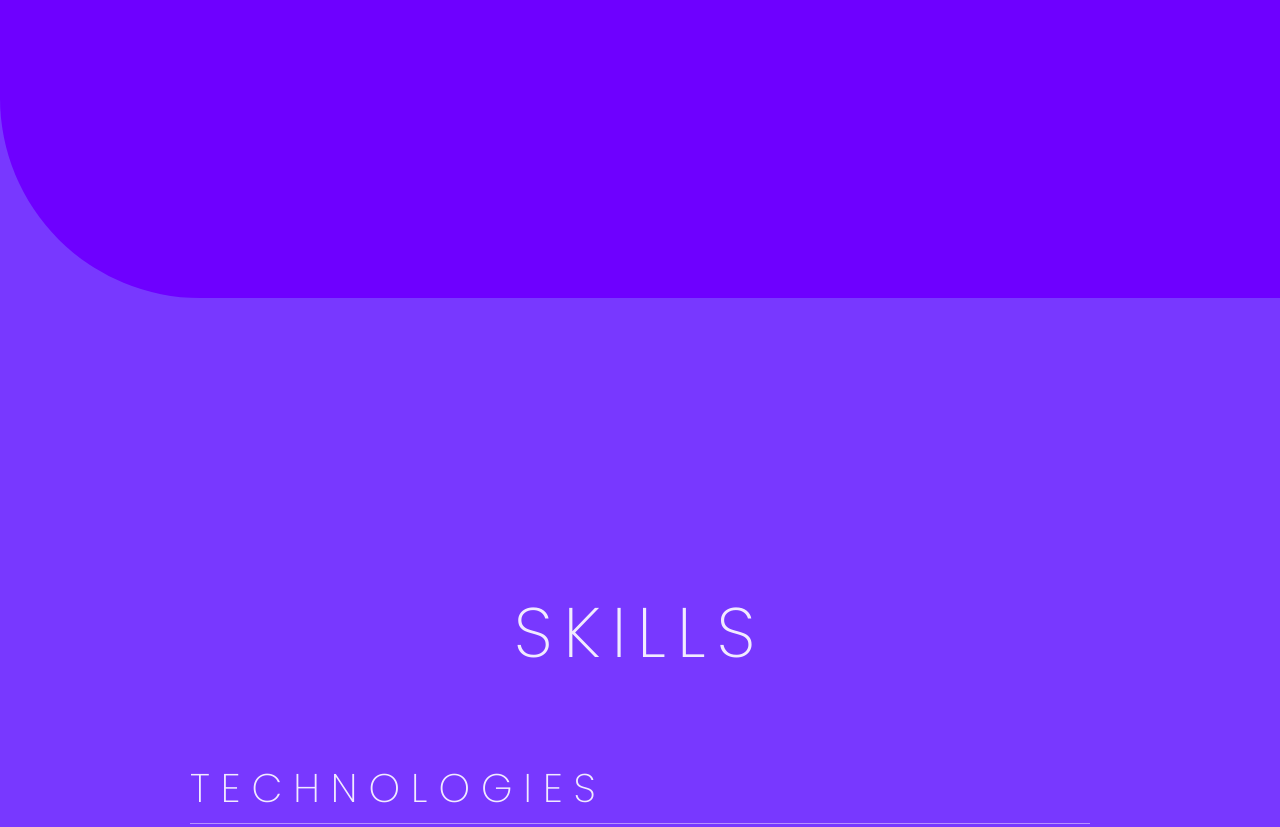
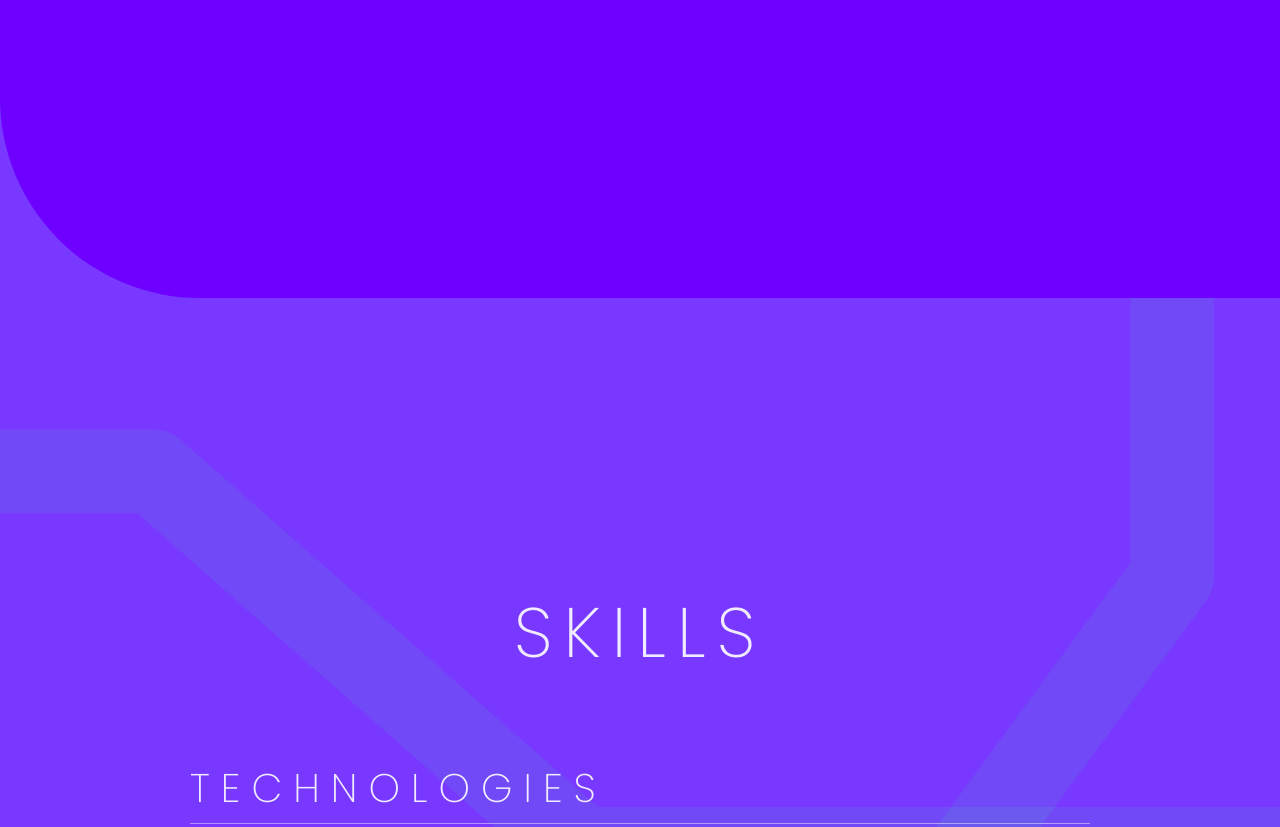
Before and after one commit to jikol1906/Portfolio, a website built with Parcel: page index.html in a window 1280 px wide. Shown: the part 6337-7164 px from the top of the page. Built offline with nearby package versions, Linux system fonts and the light colour scheme.

Commit message:
new skills background img

```diff
--- a/styles/_competences.scss
+++ b/styles/_competences.scss
@@ -1,15 +1,12 @@
 .competences {
     padding-bottom:var(--section-top-and-bottom-padding);;
     padding-top:var(--section-top-and-bottom-padding);
-    background-size: 200%;
+    background-size: cover;
     background-repeat: no-repeat;
     background-position: center;
 
-    @media only screen and (min-width: $md) {
-        background-image: url("/img/skills/bg-md.svg");
-    }
     @media only screen and (min-width: $lg) {
-        background-image: url("/img/skills/bg-lg.svg");
+        background-image: url("/img/skills/bg.svg");
     }
 
     &__card-grid {
```
Also changed, not shown: img/skills/bg-lg.svg (deleted), img/skills/bg-md.svg (deleted), img/skills/bg.svg (added).
